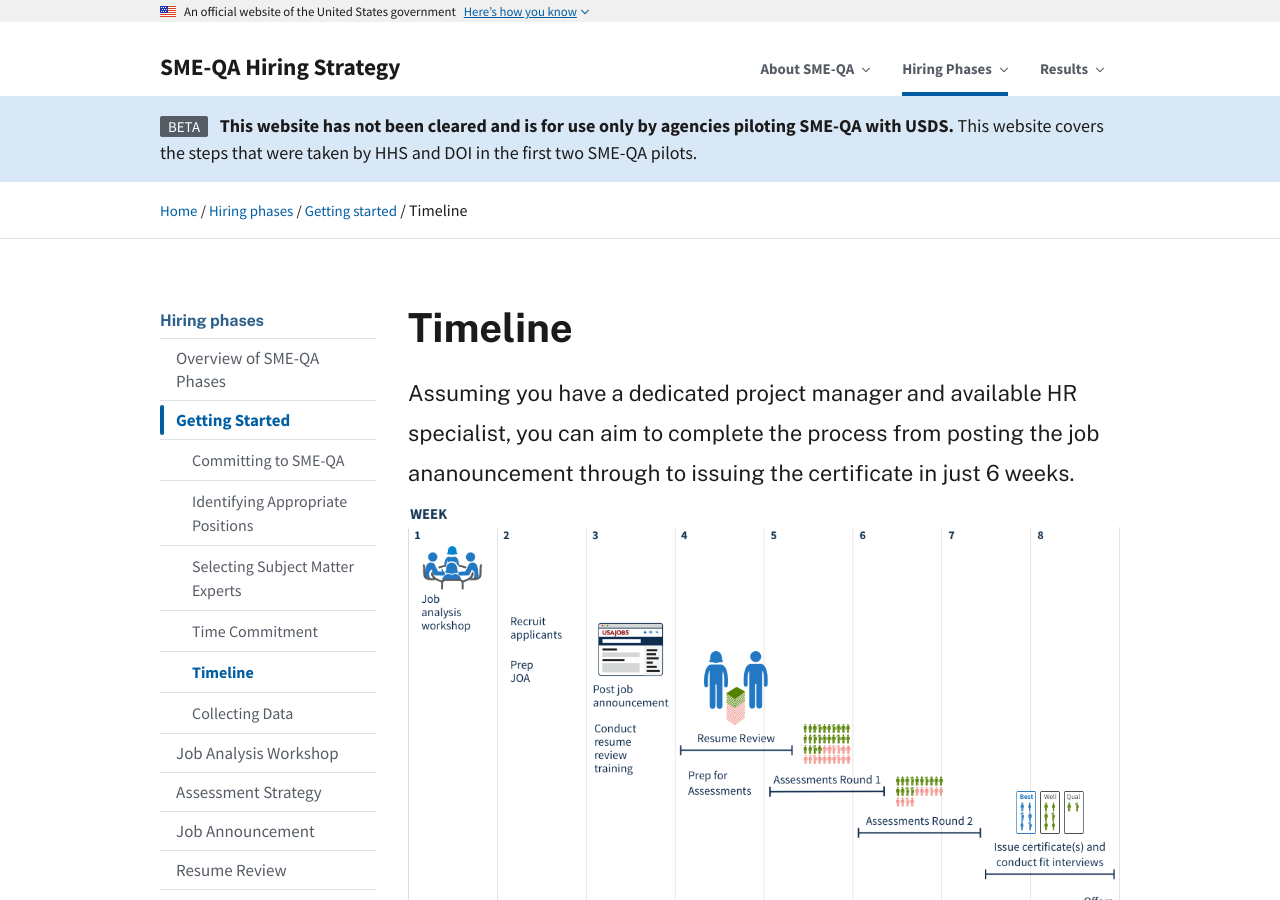
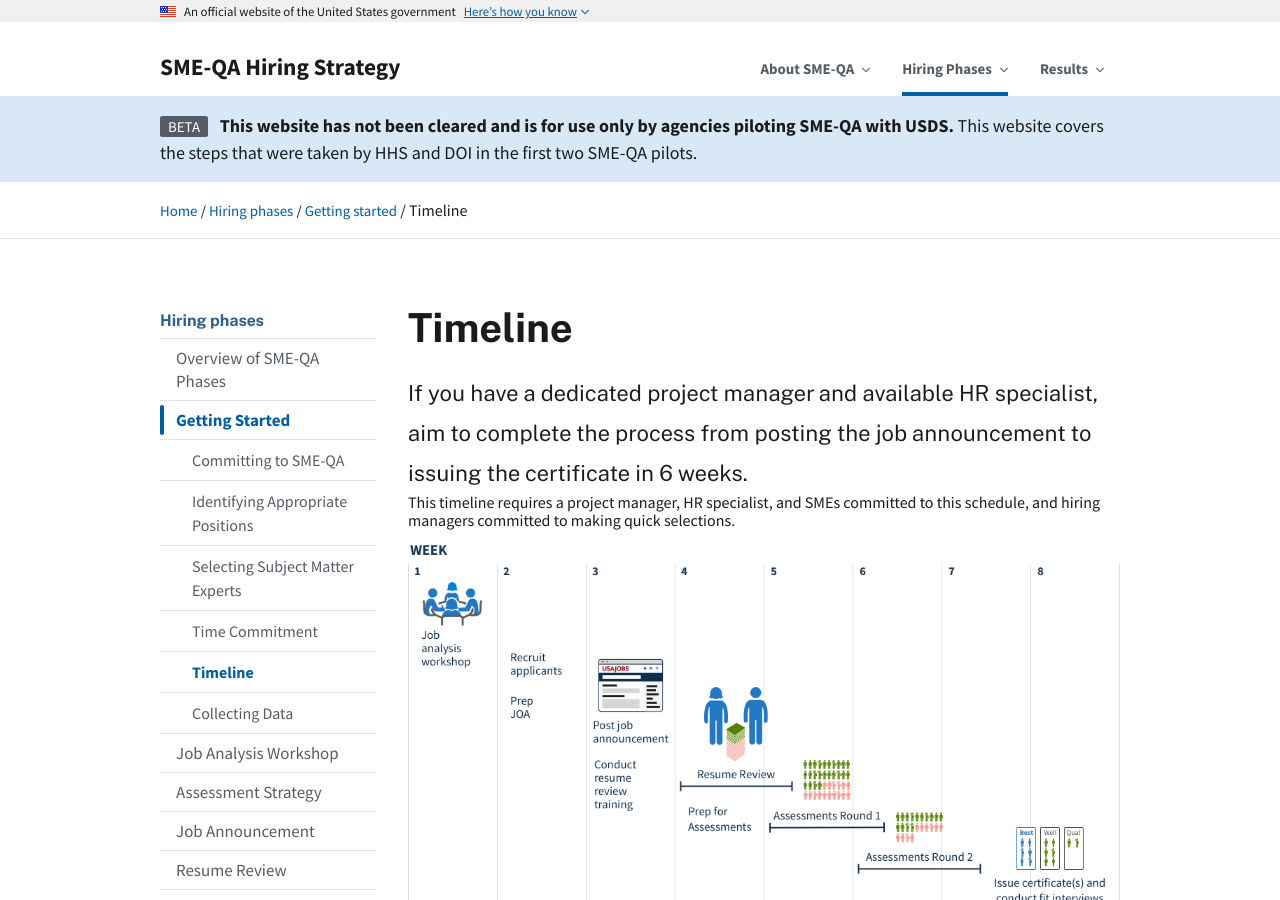
Before and after one commit to usds/SME-QA-Website, a Jekyll site: the page built from pages/phases/getting-started/timeline.html, in a window 1280 px wide and 900 px high. Built offline with Jekyll 4.4.1, drawn with Linux system fonts in a browser that asks for light colours.

Commit message:
spelling and retaining a sentence

```diff
--- a/pages/phases/getting-started/timeline.html
+++ b/pages/phases/getting-started/timeline.html
@@ -6,12 +6,14 @@
 sidenav: hiring-phases
 phase: getting-started
 sub-phase-order: 035
-intro: Assuming you have a dedicated project manager and available HR specialist, you can aim to complete the process from posting the job ananouncement through to issuing the certificate in just 6 weeks.
+intro: If you have a dedicated project manager and available HR specialist, aim to complete the process from posting the job announcement to issuing the certificate in 6 weeks.
 ---
 
 <p class="usa-intro">
   {{ page.intro }}
 </p>
+
+This timeline requires a project manager, HR specialist, and SMEs committed to this schedule, and hiring managers committed to making quick selections.
 
 <img src="{{ site.baseurl }}/assets/img/timeline-v5.png" alt="Timeline of the SME-QA process." />
 
```
